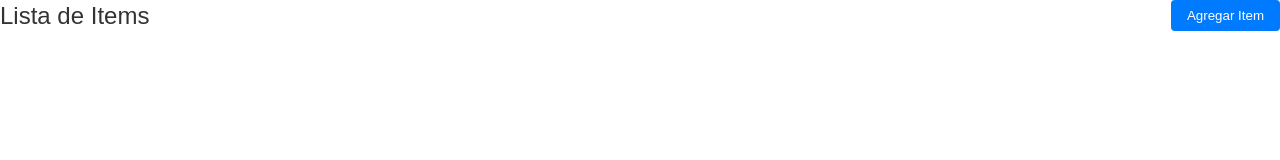
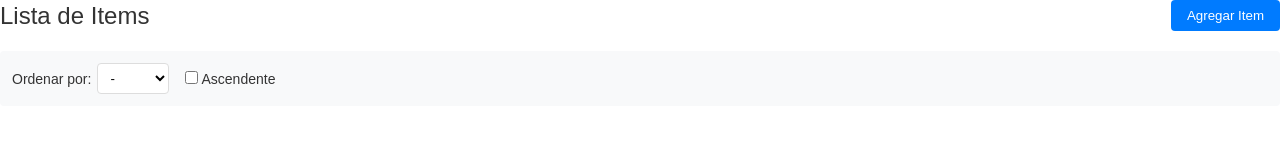
Before and after one commit to brujo-rojas/counter-nuxt, a Nuxt app: page / in a window 1280 px wide. Shown: the top 160 px of the page. Built offline with nearby package versions, Linux system fonts and the light colour scheme.

Commit message:
:package: Refactor: movidas opciones de orden

```diff
--- a/app/components/AppHeader.vue
+++ b/app/components/AppHeader.vue
@@ -33,26 +33,6 @@
             />
           </div>
 
-          <div class="group">
-            <label>Orden:</label>
-            <select v-model="sortBy" @change="updateSortBy" class="select">
-              <option value="">-</option>
-              <option value="title">Título</option>
-              <option value="value">Valor</option>
-            </select>
-          </div>
-
-          <div class="group">
-            <label class="checkbox">
-              <input
-                v-model="ascending"
-                @change="updateAscending"
-                type="checkbox"
-              />
-              Asc
-            </label>
-          </div>
-
           <button @click="resetFilters" class="reset">
             Reset ({{ activeFiltersCount }})
           </button>
@@ -70,8 +50,6 @@ import filtersStore from "../stores/filters";
 const searchText = ref(filtersStore.state.searchText);
 const minValue = ref(filtersStore.state.filters.minValue);
 const maxValue = ref(filtersStore.state.filters.maxValue);
-const sortBy = ref(filtersStore.state.sortBy);
-const ascending = ref(filtersStore.state.ascending);
 
 // Computed
 const activeFiltersCount = computed(
@@ -91,107 +69,11 @@ const updateMaxValue = () => {
   filtersStore.dispatch("setMaxValue", maxValue.value || 0);
 };
 
-const updateSortBy = () => {
-  filtersStore.dispatch("setSortBy", sortBy.value);
-};
-
-const updateAscending = () => {
-  filtersStore.dispatch("setAscending", ascending.value);
-};
-
 const resetFilters = () => {
   filtersStore.dispatch("resetFilters");
   // Reset local refs
   searchText.value = "";
   minValue.value = 0;
   maxValue.value = 0;
-  sortBy.value = "";
-  ascending.value = false;
 };
 </script>
-
-<style scoped>
-header {
-  background: #343a40;
-  padding: 1rem;
-  border-bottom: 1px solid #495057;
-}
-
-.content {
-  max-width: 1200px;
-  margin: 0 auto;
-}
-
-h1 {
-  margin: 0 0 1rem 0;
-  color: #fff;
-  text-align: center;
-}
-
-.filters {
-  background: rgba(0, 0, 0, 0.2);
-  padding: 12px;
-  border-radius: 6px;
-}
-
-.row {
-  display: flex;
-  align-items: center;
-  gap: 20px;
-  flex-wrap: wrap;
-  justify-content: center;
-}
-
-.group {
-  display: flex;
-  align-items: center;
-  gap: 6px;
-}
-
-.group label {
-  color: #fff;
-  font-size: 14px;
-  min-width: 50px;
-}
-
-.input {
-  padding: 6px 8px;
-  border: 1px solid #495057;
-  border-radius: 4px;
-  background: #fff;
-  min-width: 120px;
-}
-
-.input.small {
-  min-width: 60px;
-}
-
-.select {
-  padding: 6px 8px;
-  border: 1px solid #495057;
-  border-radius: 4px;
-  background: #fff;
-  min-width: 100px;
-}
-
-.checkbox {
-  color: #fff;
-  cursor: pointer;
-  font-size: 14px;
-}
-
-.reset {
-  background: #6c757d;
-  color: white;
-  border: none;
-  padding: 8px 12px;
-  border-radius: 4px;
-  cursor: pointer;
-  font-size: 12px;
-  margin-left: auto;
-}
-
-.reset:hover {
-  background: #5a6268;
-}
-</style>
--- a/app/pages/index.vue
+++ b/app/pages/index.vue
@@ -9,6 +9,28 @@
       >
         Agregar Item
       </button>
+    </div>
+  </div>
+
+  <div class="sort-controls">
+    <div class="sort-group">
+      <label>Ordenar por:</label>
+      <select v-model="sortBy" @change="updateSortBy" class="sort-select">
+        <option value="">-</option>
+        <option value="title">Título</option>
+        <option value="value">Valor</option>
+      </select>
+    </div>
+
+    <div class="sort-group">
+      <label class="sort-checkbox">
+        <input
+          v-model="ascending"
+          @change="updateAscending"
+          type="checkbox"
+        />
+        Ascendente
+      </label>
     </div>
   </div>
 
@@ -51,16 +73,28 @@
 <script setup>
 import { ref } from "vue";
 import store from "../../stores/index";
+import filtersStore from "../../stores/filters";
 import { LIMITS } from "../../constants/limits";
 import { useFilteredItems } from "../composables/useFilteredItems";
 import ItemDialog from "../components/ItemDialog.vue";
 
 const { allItems, filteredItems } = useFilteredItems();
 
+const sortBy = ref(filtersStore.state.sortBy);
+const ascending = ref(filtersStore.state.ascending);
+
 const editMode = ref(false);
 const editingItemId = ref(null);
 const showDialog = ref(false);
 const dialogItem = ref(null);
+
+const updateSortBy = () => {
+  filtersStore.dispatch("setSortBy", sortBy.value);
+};
+
+const updateAscending = () => {
+  filtersStore.dispatch("setAscending", ascending.value);
+};
 
 const openDialog = () => {
   editMode.value = false;
--- /dev/null
+++ b/app/scss/_header.scss
@@ -0,0 +1,84 @@
+header {
+  background: #343a40;
+  padding: 1rem;
+  border-bottom: 1px solid #495057;
+}
+
+.content {
+  max-width: 1200px;
+  margin: 0 auto;
+}
+
+h1 {
+  margin: 0 0 1rem 0;
+  color: #fff;
+  text-align: center;
+}
+
+.filters {
+  background: rgba(0, 0, 0, 0.2);
+  padding: 12px;
+  border-radius: 6px;
+}
+
+.row {
+  display: flex;
+  align-items: center;
+  gap: 20px;
+  flex-wrap: wrap;
+  justify-content: center;
+}
+
+.group {
+  display: flex;
+  align-items: center;
+  gap: 6px;
+
+  label {
+    color: #fff;
+    font-size: 14px;
+    min-width: 50px;
+  }
+}
+
+.input {
+  padding: 6px 8px;
+  border: 1px solid #495057;
+  border-radius: 4px;
+  background: #fff;
+  min-width: 120px;
+
+  &.small {
+    min-width: 40px;
+    width: 40px;
+  }
+}
+
+.select {
+  padding: 6px 8px;
+  border: 1px solid #495057;
+  border-radius: 4px;
+  background: #fff;
+  min-width: 100px;
+}
+
+.checkbox {
+  color: #fff;
+  cursor: pointer;
+  font-size: 14px;
+}
+
+.reset {
+  background: #6c757d;
+  color: white;
+  border: none;
+  padding: 8px 12px;
+  border-radius: 4px;
+  cursor: pointer;
+  font-size: 12px;
+  margin-left: auto;
+
+  &:hover {
+    background: #5a6268;
+  }
+}
--- a/app/scss/items-page.scss
+++ b/app/scss/items-page.scss
@@ -43,6 +43,38 @@
     color: #666;
     font-size: 12px;
   }
+}
+
+.sort-controls {
+  display: flex;
+  align-items: center;
+  gap: 16px;
+  margin-bottom: 16px;
+  padding: 12px;
+  background: #f8f9fa;
+  border-radius: 4px;
+}
+
+.sort-group {
+  display: flex;
+  align-items: center;
+  gap: 6px;
+
+  label {
+    font-size: 14px;
+    color: #333;
+  }
+}
+
+.sort-select {
+  padding: 6px 8px;
+  border: 1px solid #ddd;
+  border-radius: 4px;
+  background: white;
+}
+
+.sort-checkbox {
+  cursor: pointer;
 }.items-list {
   .item {
     border: 1px solid #ddd;
--- a/app/scss/main.scss
+++ b/app/scss/main.scss
@@ -1,5 +1,6 @@
 @use './reset';
 
 @use './layout';
+@use './header';
 @use './items-page';
 @use './dialog';
```
Also changed, not shown: 1 other file (tests, documents, lock files or other folders).
